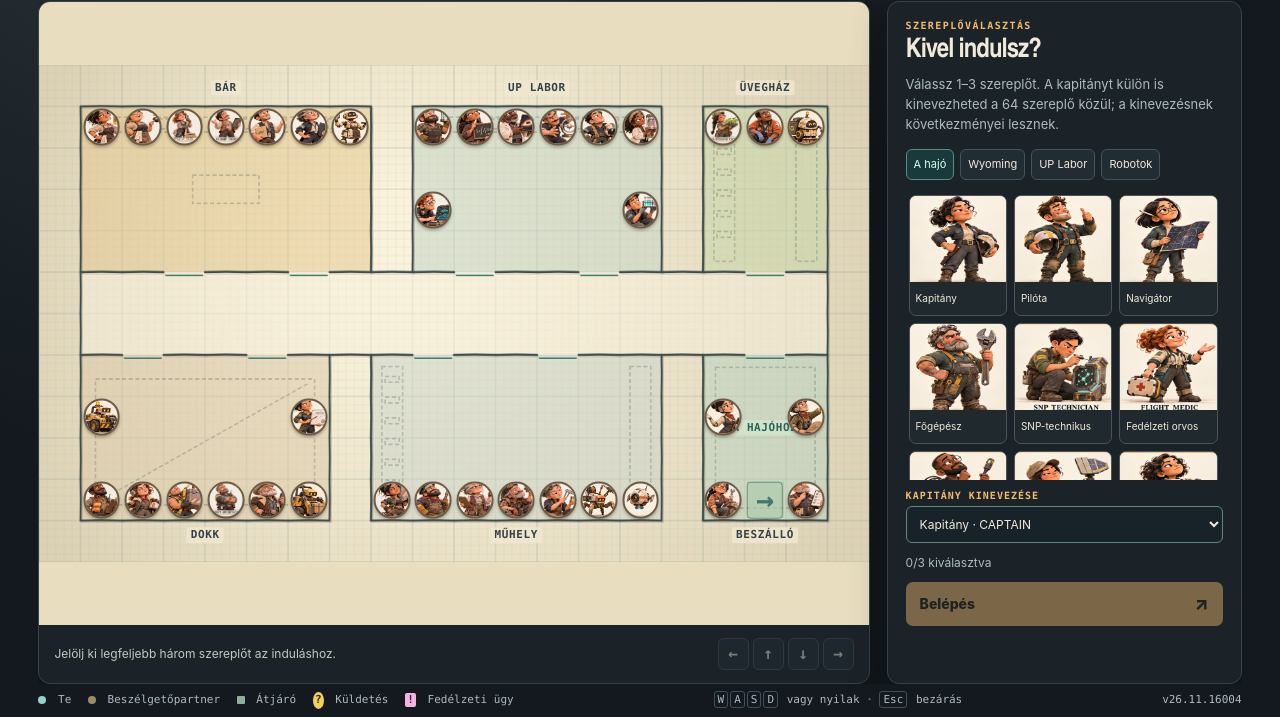
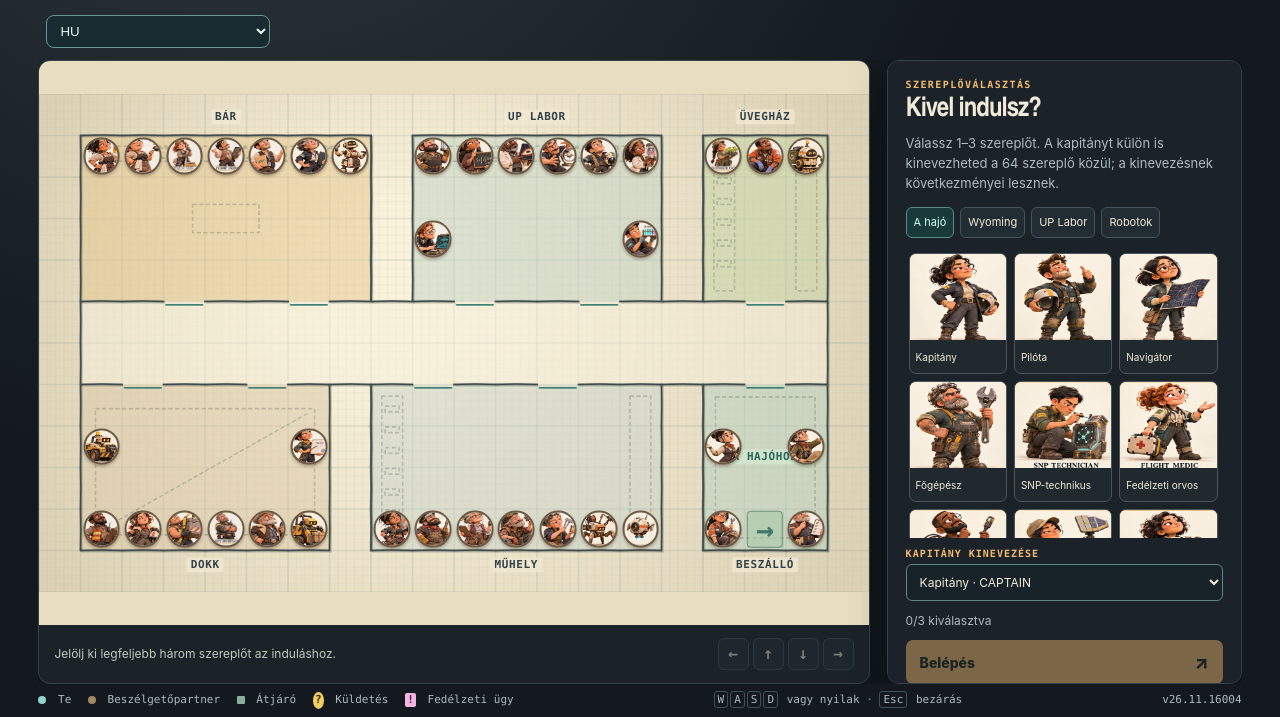
Before and after one commit to Pengeszikra/five-p-quest, a website with bundled scripts: page index.html in a window 1280 px wide. Shown: the part 83-800 px from the top of the page. Built offline with nearby package versions, Linux system fonts and the light colour scheme; files whose address does not match are found by name.

Commit message:
feat: wire English locale into index.html

```diff
--- a/index.html
+++ b/index.html
@@ -14,6 +14,7 @@
 <script defer src="conflicts.js"></script>
 <script defer src="campaign.js"></script>
 <script defer src="social.js"></script>
+<script defer src="i18n.js"></script>
 <script defer src="game.js"></script>
 </head>
 <body>
```
